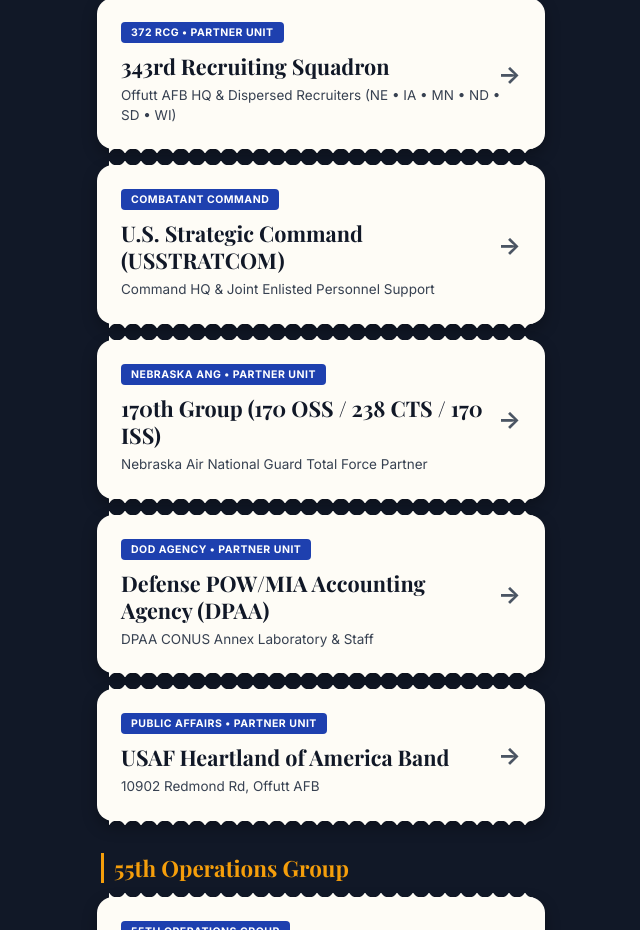
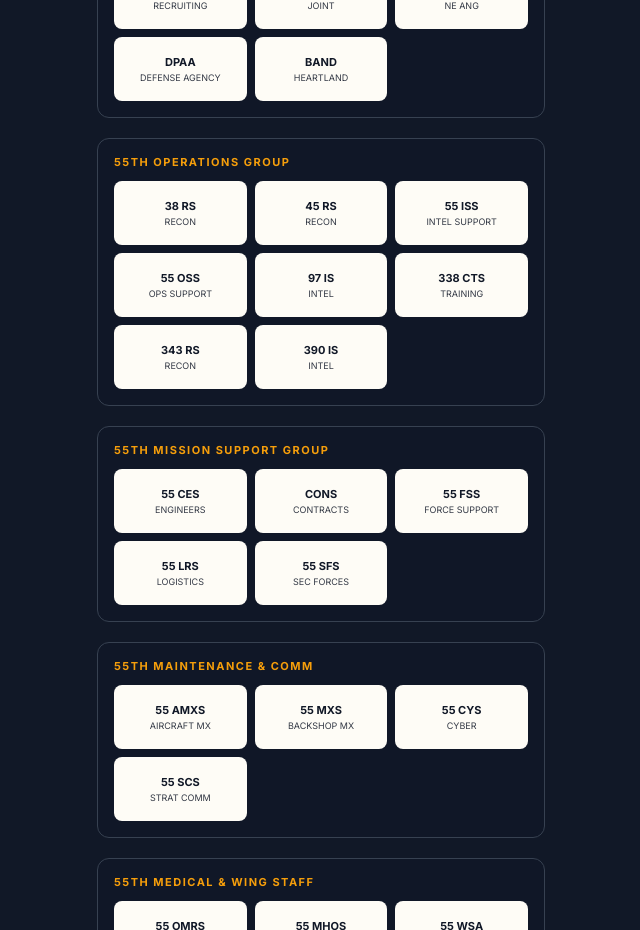
Before and after one commit to tannerurness/Offutt-First-Sergeants, a plain HTML site: page index.html in a window 1280 px wide. Shown: the part 309-1239 px from the top of the page, without its empty margins (319-959 px from the left). Drawn offline with nearby package versions, Linux system fonts and the light colour scheme.

Commit message:
Refactor CSS styles and update HTML structure

```diff
--- a/index.html
+++ b/index.html
@@ -106,131 +106,8 @@
       margin-bottom: 18px;
     }
 
-    /* Group Category Section Headers */
-    .group-header {
-      font-family: 'Playfair Display', Georgia, serif;
-      font-size: 1.4rem;
-      color: var(--accent-yellow);
-      margin: 32px 0 14px 4px;
-      border-left: 3px solid var(--accent-yellow);
-      padding-left: 10px;
-    }
-
-    .unit-list, .document-list {
-      display: flex;
-      flex-direction: column;
-      gap: 16px;
-    }
-
-    /* Enriched, Oversized Mobile Buttons */
-    .unit-card, .doc-card {
-      text-decoration: none;
-      background-color: var(--card-white);
-      color: #111827;
-      border-radius: 16px;
-      padding: 24px;
-      position: relative;
-      display: block;
-      cursor: pointer;
-      transition: transform 0.15s ease;
-      box-shadow: 0 6px 15px rgba(0, 0, 0, 0.3);
-      text-align: left;
-      border: none;
-      width: 100%;
-    }
-
-    .unit-card:active, .doc-card:active {
-      transform: scale(0.97);
-    }
-
-    /* Larger CSS Ticket-Stub Details */
-    .unit-card::before, .unit-card::after,
-    .doc-card::before, .doc-card::after {
-      content: "";
-      position: absolute;
-      left: 12px;
-      right: 12px;
-      height: 8px;
-      background-size: 16px 8px;
-    }
-
-    .unit-card::before, .doc-card::before {
-      top: -4px;
-      background-image: radial-gradient(circle at 8px -4px, transparent 8px, var(--card-white) 9px);
-    }
-
-    .unit-card::after, .doc-card::after {
-      bottom: -4px;
-      background-image: radial-gradient(circle at 8px 12px, transparent 8px, var(--card-white) 9px);
-    }
-
-    .doc-tag {
-      background-color: var(--tag-orange);
-      color: white;
-      font-size: 10.5px;
-      font-weight: 700;
-      padding: 4px 10px;
-      border-radius: 4px;
-      display: inline-block;
-      margin-bottom: 10px;
-      letter-spacing: 0.5px;
-      text-transform: uppercase;
-    }
-
-    .doc-tag.blue { background-color: var(--tag-blue); }
-    .doc-tag.green { background-color: var(--tag-green); }
-
-    .doc-title {
-      font-family: 'Playfair Display', Georgia, serif;
-      font-size: 1.35rem;
-      font-weight: 700;
-      line-height: 1.25;
-      margin-bottom: 6px;
-      padding-right: 32px;
-    }
-
-    .doc-desc {
-      font-size: 13.5px;
-      color: #374151;
-      line-height: 1.45;
-    }
-
-    .arrow-icon {
-      position: absolute;
-      right: 24px;
-      top: 50%;
-      transform: translateY(-50%);
-      font-size: 24px;
-      color: #4b5563;
-      font-weight: bold;
-    }
-
-    .qr-container {
-      text-align: center;
-      margin-bottom: 24px;
-    }
-
-    .qr-box {
-      border: 2px solid var(--accent-yellow);
-      background-color: white;
-      padding: 8px;
-      border-radius: 12px;
-      display: inline-block;
-    }
-
-    .qr-box img {
-      display: block;
-      width: 125px;
-      height: 125px;
-    }
-
-    .qr-caption {
-      color: var(--text-gray);
-      font-size: 11px;
-      margin-top: 6px;
-    }
-
-    .quick-call-section {
+    /* Grid Section Layouts */
+    .grid-section {
       border: 1px solid var(--card-border);
       background-color: rgba(17, 24, 39, 0.7);
       border-radius: 12px;
@@ -247,14 +124,16 @@
       margin-bottom: 12px;
     }
 
-    .quick-call-grid {
+    /* 3-Column Grid matching the Quick-Call layout */
+    .button-grid {
       display: grid;
       grid-template-columns: repeat(3, 1fr);
       gap: 8px;
     }
 
-    .call-btn {
-      text-decoration: none;
+    /* Square, high-contrast button styling */
+    .grid-btn {
+      border: none;
       background-color: var(--card-white);
       color: #111827;
       border-radius: 8px;
@@ -265,22 +144,104 @@
       justify-content: center;
       align-items: center;
       min-height: 64px;
+      cursor: pointer;
+      transition: transform 0.1s ease;
+      text-decoration: none;
     }
 
-    .call-btn.emergency {
-      background-color: var(--emergency-red);
-      color: white;
+    .grid-btn:active {
+      transform: scale(0.95);
     }
 
-    .call-btn h3 {
+    .grid-btn h3 {
       font-size: 11px;
       font-weight: 700;
       margin-bottom: 3px;
+      line-height: 1.2;
     }
 
-    .call-btn span {
-      font-size: 9.5px;
+    .grid-btn span {
+      font-size: 9px;
       opacity: 0.85;
+      text-transform: uppercase;
+    }
+
+    /* Document Cards Styling */
+    .document-list {
+      display: flex;
+      flex-direction: column;
+      gap: 16px;
+    }
+
+    .doc-card {
+      text-decoration: none;
+      background-color: var(--card-white);
+      color: #111827;
+      border-radius: 12px;
+      padding: 20px;
+      position: relative;
+      display: block;
+      transition: transform 0.15s ease;
+      box-shadow: 0 4px 10px rgba(0, 0, 0, 0.2);
+    }
+
+    .doc-card:active {
+      transform: scale(0.98);
+    }
+
+    .doc-card::before, .doc-card::after {
+      content: "";
+      position: absolute;
+      left: 10px;
+      right: 10px;
+      height: 6px;
+      background-size: 12px 6px;
+    }
+
+    .doc-card::before {
+      top: -3px;
+      background-image: radial-gradient(circle at 6px -3px, transparent 6px, var(--card-white) 7px);
+    }
+
+    .doc-card::after {
+      bottom: -3px;
+      background-image: radial-gradient(circle at 6px 9px, transparent 6px, var(--card-white) 7px);
+    }
+
+    .doc-tag {
+      background-color: var(--tag-orange);
+      color: white;
+      font-size: 10px;
+      font-weight: 700;
+      padding: 3px 8px;
+      border-radius: 4px;
+      display: inline-block;
+      margin-bottom: 8px;
+      letter-spacing: 0.5px;
+      text-transform: uppercase;
+    }
+
+    .doc-title {
+      font-family: 'Playfair Display', Georgia, serif;
+      font-size: 1.2rem;
+      font-weight: 700;
+      line-height: 1.3;
+      margin-bottom: 6px;
+      padding-right: 24px;
+    }
+
+    .doc-desc {
+      font-size: 12px;
+      color: #4b5563;
+      line-height: 1.4;
+    }
+
+    .arrow-icon {
+      position: absolute;
+      right: 20px;
+      top: 20px;
+      font-size: 16px;
+      color: #9ca3af;
     }
 
     /* Category Filter Pills (Unit View Only) */
@@ -326,7 +287,7 @@
 </head>
 <body>
 
-  <!-- ================= VIEW 1: OFFUTT AFB SQUADRON DIRECTORY (ALL DISPLAYED) ================= -->
+  <!-- ================= VIEW 1: OFFUTT AFB SQUADRON DIRECTORY (ALL BUTTON GRIDS) ================= -->
   <div id="directoryView">
     <header>
       <div class="compass-icon">❖</div>
@@ -335,6 +296,7 @@
       <p class="subtitle">Select your squadron below to load your First Sergeant's resource hub, emergency dial grid, and guides.</p>
     </header>
 
+    <!-- Unified Directory (Groups Rendered in compact 3x3 Button Grids) -->
     <div id="directoryContainer"></div>
 
     <footer>
@@ -368,6 +330,7 @@
       <div class="quick-call-grid" id="phoneGrid"></div>
     </div>
 
+    <!-- Documents Filter Pills -->
     <div class="filters-scroll">
       <button class="filter-pill active" onclick="filterCategory('all', this)">All</button>
       <button class="filter-pill" onclick="filterCategory('AFIs', this)">AFIs</button>
@@ -381,6 +344,7 @@
     <footer id="unitFooter"></footer>
   </div>
 
+  <!-- ================= OFFUTT AFB UNIT & RESOURCE DATABASE ================= -->
   <script>
     // Core Offutt AFB Emergency Numbers
     const OFFUTT_CORE_PHONES = [
@@ -394,6 +358,7 @@
       { label: "Family Advocacy", sub: "402-294-7886", tel: "402-294-7886" }
     ];
 
+    // Standardized Offutt AFB Documents
     const SHARED_OFFUTT_DOCS = [
       {
         tag: "OFFUTT-01", tagColor: "blue", category: "Offutt",
@@ -445,19 +410,23 @@
       }
     ];
 
+    // Groups Order Map
     const GROUP_HEADERS = {
       "Tenant": "Partner Units & Tenants",
       "55 OG": "55th Operations Group",
       "55 MSG": "55th Mission Support Group",
-      "55 MXG/CG": "55th Maintenance & Comm Groups",
-      "55 MDG/WG": "55th Medical Group & Wing Staff",
+      "55 MXG/CG": "55th Maintenance & Comm",
+      "55 MDG/WG": "55th Medical & Wing Staff",
       "95 WG": "95th Wing (AFGSC)",
       "557 WW": "557th Weather Wing"
     };
 
+    // Offutt AFB Squadrons & Partner Units
     const OFFUTT_UNITS = {
+      // --- PARTNER / TENANT UNITS ---
       "343rcs": {
-        group: "Tenant", badge: "372 RCG • PARTNER UNIT",
+        group: "Tenant", shortLabel: "343 RCS", subText: "Recruiting",
+        badge: "372 RCG • PARTNER UNIT",
         name: "343rd Recruiting Squadron",
         subtitle: "Offutt AFB HQ & Dispersed Recruiters (NE • IA • MN • ND • SD • WI)",
         shirtTel: "402-232-3502",
@@ -471,202 +440,249 @@
         ]
       },
       "stratcom": {
-        group: "Tenant", badge: "COMBATANT COMMAND",
+        group: "Tenant", shortLabel: "STRATCOM", subText: "Joint",
+        badge: "COMBATANT COMMAND",
         name: "U.S. Strategic Command (USSTRATCOM)",
         subtitle: "Command HQ & Joint Enlisted Personnel Support",
         shirtTel: "402-294-4112", extraDocs: []
       },
       "170gp": {
-        group: "Tenant", badge: "NEBRASKA ANG • PARTNER UNIT",
+        group: "Tenant", shortLabel: "170 GP", subText: "NE ANG",
+        badge: "NEBRASKA ANG • PARTNER UNIT",
         name: "170th Group (170 OSS / 238 CTS / 170 ISS)",
         subtitle: "Nebraska Air National Guard Total Force Partner",
         shirtTel: "402-294-3725", extraDocs: []
       },
       "dpaa": {
-        group: "Tenant", badge: "DOD AGENCY • PARTNER UNIT",
+        group: "Tenant", shortLabel: "DPAA", subText: "Defense Agency",
+        badge: "DOD AGENCY • PARTNER UNIT",
         name: "Defense POW/MIA Accounting Agency (DPAA)",
         subtitle: "DPAA CONUS Annex Laboratory & Staff",
         shirtTel: "402-294-3725", extraDocs: []
       },
       "band": {
-        group: "Tenant", badge: "PUBLIC AFFAIRS • PARTNER UNIT",
+        group: "Tenant", shortLabel: "BAND", subText: "Heartland",
+        badge: "PUBLIC AFFAIRS • PARTNER UNIT",
         name: "USAF Heartland of America Band",
         subtitle: "10902 Redmond Rd, Offutt AFB",
         shirtTel: "402-294-6046", extraDocs: []
       },
+
+      // --- 55TH OPERATIONS GROUP ---
       "38rs": {
-        group: "55 OG", badge: "55TH OPERATIONS GROUP",
+        group: "55 OG", shortLabel: "38 RS", subText: "Recon",
+        badge: "55TH OPERATIONS GROUP",
         name: "38th Reconnaissance Squadron",
         subtitle: "RC-135V/W Rivet Joint Operations",
         shirtTel: "402-294-3725", extraDocs: []
       },
       "45rs": {
-        group: "55 OG", badge: "55TH OPERATIONS GROUP",
+        group: "55 OG", shortLabel: "45 RS", subText: "Recon",
+        badge: "55TH OPERATIONS GROUP",
         name: "45th Reconnaissance Squadron",
         subtitle: "Cobra Ball, Combat Sent & Constant Phoenix Operations",
         shirtTel: "402-294-3725", extraDocs: []
       },
       "55iss": {
-        group: "55 OG", badge: "55TH OPERATIONS GROUP",
+        group: "55 OG", shortLabel: "55 ISS", subText: "Intel Support",
+        badge: "55TH OPERATIONS GROUP",
         name: "55th Intelligence Support Squadron",
         subtitle: "Intelligence Operations & Mission Support",
         shirtTel: "402-294-3725", extraDocs: []
       },
       "55oss": {
-        group: "55 OG", badge: "55TH OPERATIONS GROUP",
+        group: "55 OG", shortLabel: "55 OSS", subText: "Ops Support",
+        badge: "55TH OPERATIONS GROUP",
         name: "55th Operations Support Squadron",
         subtitle: "Airfield Operations, Intel, Weather & Training",
         shirtTel: "402-294-3725", extraDocs: []
       },
       "97is": {
-        group: "55 OG", badge: "55TH OPERATIONS GROUP",
+        group: "55 OG", shortLabel: "97 IS", subText: "Intel",
+        badge: "55TH OPERATIONS GROUP",
         name: "97th Intelligence Squadron",
         subtitle: "Airborne Cryptologic & Linguistic Operations",
         shirtTel: "402-294-4477", extraDocs: []
       },
       "338cts": {
-        group: "55 OG", badge: "55TH OPERATIONS GROUP",
+        group: "55 OG", shortLabel: "338 CTS", subText: "Training",
+        badge: "55TH OPERATIONS GROUP",
         name: "338th Combat Training Squadron",
         subtitle: "RC-135 Formal Training Unit",
         shirtTel: "402-294-3725", extraDocs: []
       },
       "343rs": {
-        group: "55 OG", badge: "55TH OPERATIONS GROUP",
+        group: "55 OG", shortLabel: "343 RS", subText: "Recon",
+        badge: "55TH OPERATIONS GROUP",
         name: "343rd Reconnaissance Squadron",
         subtitle: "RC-135V/W Rivet Joint Operations",
         shirtTel: "402-294-3725", extraDocs: []
       },
       "390is": {
-        group: "55 OG", badge: "55TH OPERATIONS GROUP",
+        group: "55 OG", shortLabel: "390 IS", subText: "Intel",
+        badge: "55TH OPERATIONS GROUP",
         name: "390th Intelligence Squadron",
         subtitle: "55th Operations Group Intelligence",
         shirtTel: "402-294-3725", extraDocs: []
       },
+
+      // --- 55TH MISSION SUPPORT GROUP ---
       "55ces": {
-        group: "55 MSG", badge: "55TH MISSION SUPPORT GROUP",
+        group: "55 MSG", shortLabel: "55 CES", subText: "Engineers",
+        badge: "55TH MISSION SUPPORT GROUP",
         name: "55th Civil Engineer Squadron",
         subtitle: "Installation Engineering, Fire Emergency Services & EOD",
         shirtTel: "402-294-3725", extraDocs: []
       },
       "55cons": {
-        group: "55 MSG", badge: "55TH MISSION SUPPORT GROUP",
+        group: "55 MSG", shortLabel: "CONS", subText: "Contracts",
+        badge: "55TH MISSION SUPPORT GROUP",
         name: "55th Contracting Squadron (55 CONS)",
         subtitle: "Operational Acquisition & Contracting Support",
         shirtTel: "402-294-3725", extraDocs: []
       },
       "55fss": {
-        group: "55 MSG", badge: "55TH MISSION SUPPORT GROUP",
+        group: "55 MSG", shortLabel: "55 FSS", subText: "Force Support",
+        badge: "55TH MISSION SUPPORT GROUP",
         name: "55th Force Support Squadron",
         subtitle: "MPF, M&FRC, Dining, Lodging & Recreation",
         shirtTel: "402-294-3725", extraDocs: []
       },
       "55lrs": {
-        group: "55 MSG", badge: "55TH MISSION SUPPORT GROUP",
+        group: "55 MSG", shortLabel: "55 LRS", subText: "Logistics",
+        badge: "55TH MISSION SUPPORT GROUP",
         name: "55th Logistics Readiness Squadron",
         subtitle: "Supply, Fuels, Vehicle Management & Deployment",
         shirtTel: "402-294-3445", extraDocs: []
       },
       "55sfs": {
-        group: "55 MSG", badge: "55TH MISSION SUPPORT GROUP",
+        group: "55 MSG", shortLabel: "55 SFS", subText: "Sec Forces",
+        badge: "55TH MISSION SUPPORT GROUP",
         name: "55th Security Forces Squadron",
         subtitle: "Base Defense, Law Enforcement & Guard Mount",
         shirtTel: "402-294-6110", extraDocs: []
       },
+
+      // --- 55TH MAINTENANCE GROUP & COMM GROUP ---
       "55amxs": {
-        group: "55 MXG/CG", badge: "55TH MAINTENANCE GROUP",
+        group: "55 MXG/CG", shortLabel: "55 AMXS", subText: "Aircraft Mx",
+        badge: "55TH MAINTENANCE GROUP",
         name: "55th Aircraft Maintenance Squadron",
         subtitle: "Flightline Aircraft Generation & Avionics Support",
         shirtTel: "402-294-3725", extraDocs: []
       },
       "55mxs": {
-        group: "55 MXG/CG", badge: "55TH MAINTENANCE GROUP",
+        group: "55 MXG/CG", shortLabel: "55 MXS", subText: "Backshop Mx",
+        badge: "55TH MAINTENANCE GROUP",
         name: "55th Maintenance Squadron",
         subtitle: "Backshop Maintenance, Fabrication & Munitions",
         shirtTel: "402-294-3725", extraDocs: []
       },
       "55cys": {
-        group: "55 MXG/CG", badge: "55TH COMMUNICATIONS GROUP",
+        group: "55 MXG/CG", shortLabel: "55 CYS", subText: "Cyber",
+        badge: "55TH COMMUNICATIONS GROUP",
         name: "55th Cyberspace Squadron",
         subtitle: "Base Cyber Defense & Communications Infrastructure",
         shirtTel: "402-294-3725", extraDocs: []
       },
       "55scs": {
-        group: "55 MXG/CG", badge: "55TH COMMUNICATIONS GROUP",
+        group: "55 MXG/CG", shortLabel: "55 SCS", subText: "Strat Comm",
+        badge: "55TH COMMUNICATIONS GROUP",
         name: "55th Strategic Communications Squadron",
         subtitle: "Strategic Command & Control Communications",
         shirtTel: "402-294-3725", extraDocs: []
       },
+
+      // --- 55TH MEDICAL GROUP & WING STAFF ---
       "55omrs": {
-        group: "55 MDG/WG", badge: "55TH MEDICAL GROUP",
+        group: "55 MDG/WG", shortLabel: "55 OMRS", subText: "Medical",
+        badge: "55TH MEDICAL GROUP",
         name: "55th Operational Medical Readiness Squadron",
         subtitle: "Aerospace Medicine, Dental, Mental Health & Public Health",
         shirtTel: "402-232-2273", extraDocs: []
       },
       "55mhos": {
-        group: "55 MDG/WG", badge: "55TH MEDICAL GROUP",
+        group: "55 MDG/WG", shortLabel: "55 MHOS", subText: "Hospital",
+        badge: "55TH MEDICAL GROUP",
         name: "55th Healthcare Operations & Support (MDOS / MDSS)",
         subtitle: "Ehrling Bergquist Clinic Operations & Support",
         shirtTel: "402-232-2273", extraDocs: []
       },
       "55wsa": {
-        group: "55 MDG/WG", badge: "55TH WING STAFF AGENCIES",
+        group: "55 MDG/WG", shortLabel: "55 WSA", subText: "Wing Staff",
+        badge: "55TH WING STAFF AGENCIES",
         name: "55th Wing Staff & 55th Comptroller Squadron (55 CPTS)",
         subtitle: "Wing Staff Agencies, Finance, Legal, Safety & CP",
         shirtTel: "402-294-3725", extraDocs: []
       },
+
+      // --- 95TH WING (FORMER 595 C2G) ---
       "1accs": {
-        group: "95 WG", badge: "95TH WING • AFGSC",
+        group: "95 WG", shortLabel: "1 ACCS", subText: "E-4B Ops",
+        badge: "95TH WING • AFGSC",
         name: "1st Airborne Command Control Squadron (1 ACCS)",
         subtitle: "E-4B Nightwatch National Airborne Operations Center",
         shirtTel: "402-294-5696", extraDocs: []
       },
       "95oss": {
-        group: "95 WG", badge: "95TH WING • AFGSC",
+        group: "95 WG", shortLabel: "95 OSS", subText: "Ops & Mx",
+        badge: "95TH WING • AFGSC",
         name: "95th Operations Support & Maintenance (95 OG / 95 MXG)",
         subtitle: "95th OSS, 595th AMXS, 595th SCS & 625th STOS",
         shirtTel: "402-294-6618", extraDocs: []
       },
+
+      // --- 557TH WEATHER WING ---
       "557ww": {
-        group: "557 WW", badge: "557TH WEATHER WING",
+        group: "557 WW", shortLabel: "557 WW", subText: "Weather",
+        badge: "557TH WEATHER WING",
         name: "1st & 2nd Weather Groups (2 WS / 2 WSS / 2 SYOS / 16 WS)",
         subtitle: "America's Weather Wing HQ & Operational Squadrons",
         shirtTel: "402-294-7380", extraDocs: []
       }
     };
 
+    // Render continuous 3-Column button grids under distinct Group Headers
     function renderUnitDirectory() {
       const container = document.getElementById('directoryContainer');
       container.innerHTML = '';
 
       Object.keys(GROUP_HEADERS).forEach(groupCode => {
-        const sectionHeader = document.createElement('h2');
-        sectionHeader.className = 'group-header';
-        sectionHeader.innerText = GROUP_HEADERS[groupCode];
-        container.appendChild(sectionHeader);
+        // Create the containing quick-call style outer card
+        const sectionWrapper = document.createElement('div');
+        sectionWrapper.className = 'grid-section';
 
-        const groupDiv = document.createElement('div');
-        groupDiv.className = 'unit-list';
+        // Add the yellow category label
+        const label = document.createElement('div');
+        label.className = 'section-label';
+        label.innerText = GROUP_HEADERS[groupCode];
+        sectionWrapper.appendChild(label);
 
+        // Create the 3-column inner grid layout
+        const gridDiv = document.createElement('div');
+        gridDiv.className = 'button-grid';
+
+        // Filter and add each unit belonging to this group as a button
         Object.keys(OFFUTT_UNITS).forEach(key => {
           const u = OFFUTT_UNITS[key];
           if (u.group === groupCode) {
             const btn = document.createElement('button');
-            btn.className = 'unit-card';
+            btn.className = 'grid-btn';
             btn.onclick = () => openUnit(key);
             btn.innerHTML = `
-              <span class="arrow-icon">→</span>
-              <span class="doc-tag blue">${u.badge}</span>
-              <h3 class="doc-title">${u.name}</h3>
-              <p class="doc-desc">${u.subtitle}</p>
+              <h3>${u.shortLabel}</h3>
+              <span>${u.subText}</span>
             `;
-            groupDiv.appendChild(btn);
+            gridDiv.appendChild(btn);
           }
         });
 
-        container.appendChild(groupDiv);
+        sectionWrapper.appendChild(gridDiv);
+        container.appendChild(sectionWrapper);
       });
     }
 
+    // Open Selected Squadron Hub
     function openUnit(unitKey) {
       const u = OFFUTT_UNITS[unitKey];
       if (!u) return;
@@ -685,6 +701,7 @@
       document.getElementById('qrImage').src =
         'https://api.qrserver.com/v1/create-qr-code/?size=150x150&data=' + encodeURIComponent(window.location.href);
 
+      // Render Phone Grid (8 Core Base Numbers + Unit 1st Sergeant Button)
       const grid = document.getElementById('phoneGrid');
       grid.innerHTML = '';
       const phones = [
@@ -700,6 +717,7 @@
         `;
       });
 
+      // Render Local + Shared Documents
       const docList = document.getElementById('docList');
       docList.innerHTML = '';
       const allDocs = [...(u.extraDocs || []), ...SHARED_OFFUTT_DOCS];
@@ -717,6 +735,7 @@
       window.scrollTo(0, 0);
     }
 
+    // Return to Main Squadron Page Selector
     function showDirectory() {
       const baseUrl = window.location.protocol + "//" + window.location.host + window.location.pathname;
       window.history.pushState({ path: baseUrl }, '', baseUrl);
```
